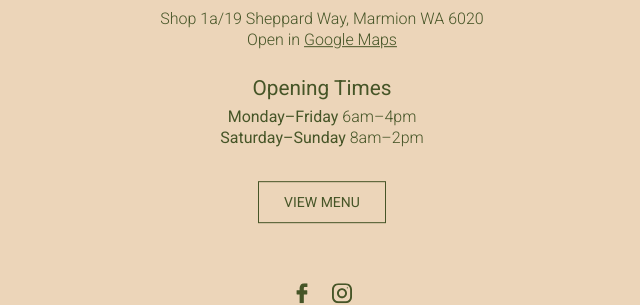
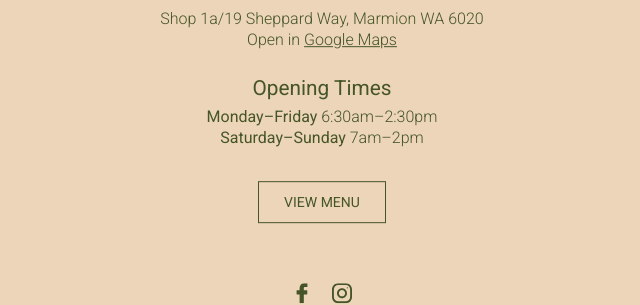
Before and after one commit to lloydstubber/village--siteleaf, a Jekyll site: the page built from index.md, in a window 1280 px wide. Shown: the part 367-672 px from the top of the page, without its empty margins (318-958 px from the left). Built offline with Jekyll 4.4.1, drawn with Linux system fonts in a browser that asks for light colours.

Commit message:
Updated Index

```diff
--- a/index.md
+++ b/index.md
@@ -1,8 +1,8 @@
 ---
 title: Home
 position: 0
+recipe_upload: uploads/Village-Coffee-Menu.pdf
 layout: default
-recipe_upload: uploads/Village-Coffee-Menu.pdf
 ---
 
 ---
@@ -12,5 +12,5 @@ recipe_upload: uploads/Village-Coffee-Menu.pdf
 - Open in [Google Maps](https://goo.gl/maps/iA6WRyBYJPm){:target="_blank"}
 
 ### Opening Times
-- **Monday–Friday** 6am–4pm
-- **Saturday–Sunday** 8am–2pm
+- **Monday–Friday** 6:30am–2:30pm
+- **Saturday–Sunday** 7am–2pm
```
